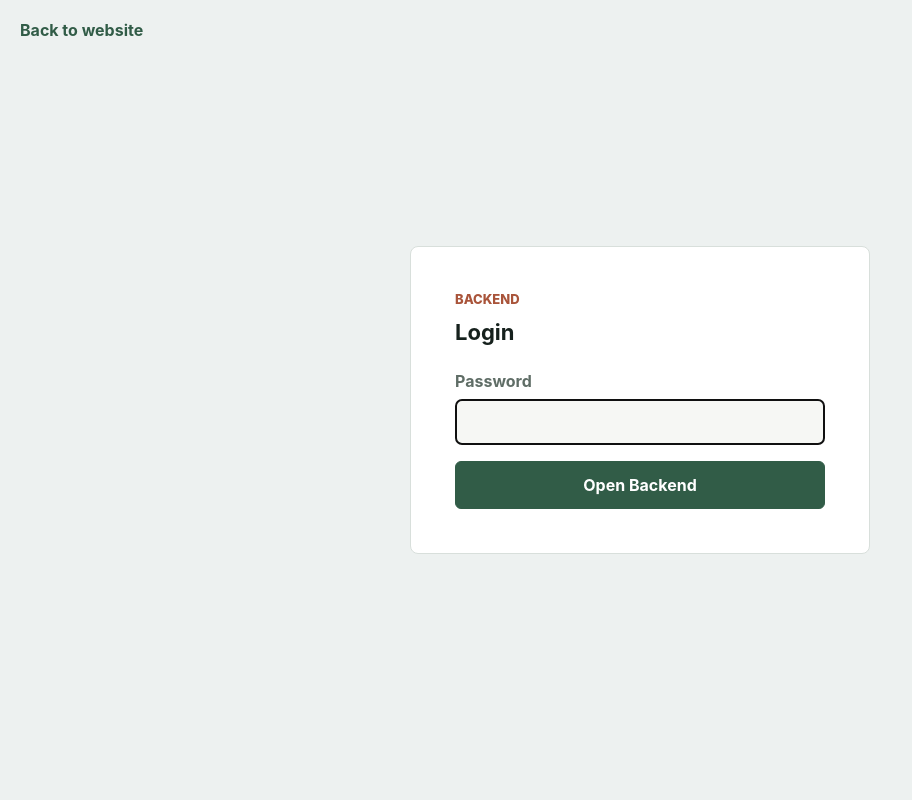
After one commit to adesharadhye/kashwebsite, a Django app: template portfolio/templates/portfolio/backend_login.html in a window 1280 px wide. The commit adds this page. Shown: the whole page, without its empty margins (0-912 px from the left). Run offline with Django 5.2, Linux system fonts and the light colour scheme; the template is opened without the code that fills it, so the values that code supplies are empty.

Commit message:
Add standalone backend login

```diff
--- a/kashwebsite/settings.py
+++ b/kashwebsite/settings.py
@@ -34,6 +34,7 @@ SECRET_KEY = (
 
 # SECURITY WARNING: don't run with debug turned on in production!
 DEBUG = (os.getenv("DEBUG") or os.getenv("DJANGO_DEBUG", "False")) == "True"
+BACKEND_PASSWORD = os.getenv("BACKEND_PASSWORD")
 
 ALLOWED_HOSTS = [
     "localhost",
@@ -87,6 +88,7 @@ MIDDLEWARE = [
 ]
 
 ROOT_URLCONF = 'kashwebsite.urls'
+SESSION_ENGINE = 'django.contrib.sessions.backends.signed_cookies'
 
 TEMPLATES = [
     {
--- /dev/null
+++ b/portfolio/templates/portfolio/backend_login.html
@@ -0,0 +1,29 @@
+{% load static %}
+<!doctype html>
+<html lang="en">
+  <head>
+    <meta charset="utf-8">
+    <meta name="viewport" content="width=device-width, initial-scale=1">
+    <title>Backend Login</title>
+    <link rel="stylesheet" href="{% static 'portfolio/styles.css' %}">
+  </head>
+  <body>
+    <main class="upload-shell">
+      <a class="back-link" href="/">Back to website</a>
+      <section class="upload-panel backend-login-panel">
+        <p class="eyebrow">Backend</p>
+        <h3 class="upload-title">Login</h3>
+        {% if error %}<div class="notice error">{{ error }}</div>{% endif %}
+        <form method="post" class="upload-form">
+          {% csrf_token %}
+          <input type="hidden" name="action" value="login">
+          <label>
+            Password
+            <input type="password" name="password" required autofocus>
+          </label>
+          <button type="submit">Open Backend</button>
+        </form>
+      </section>
+    </main>
+  </body>
+</html>
--- a/portfolio/templates/portfolio/upload.html
+++ b/portfolio/templates/portfolio/upload.html
@@ -14,6 +14,11 @@
         <p class="eyebrow">Backend</p>
         <h3 class="upload-title">Upload resume or PDF drawing</h3>
         <p class="muted">Upload a PDF here and the public download buttons will update automatically.</p>
+        <form method="post" class="logout-form">
+          {% csrf_token %}
+          <input type="hidden" name="action" value="logout">
+          <button type="submit" class="button ghost">Logout</button>
+        </form>
 
         {% if message %}<div class="notice success">{{ message }}</div>{% endif %}
         {% if error %}<div class="notice error">{{ error }}</div>{% endif %}
--- a/static/portfolio/styles.css
+++ b/static/portfolio/styles.css
@@ -349,6 +349,7 @@ select,
 input[type="file"],
 input[type="text"],
 input[type="email"],
+input[type="password"],
 textarea {
   min-height: 46px;
   padding: 10px 12px;
@@ -357,6 +358,14 @@ textarea {
   border: 1px solid var(--line);
   border-radius: 6px;
   font: inherit;
+}
+
+.backend-login-panel {
+  max-width: 460px;
+}
+
+.logout-form {
+  margin-top: 18px;
 }
 
 textarea {
```
Also changed, not shown: portfolio/views.py (+23 -2 lines), 1 other file.
